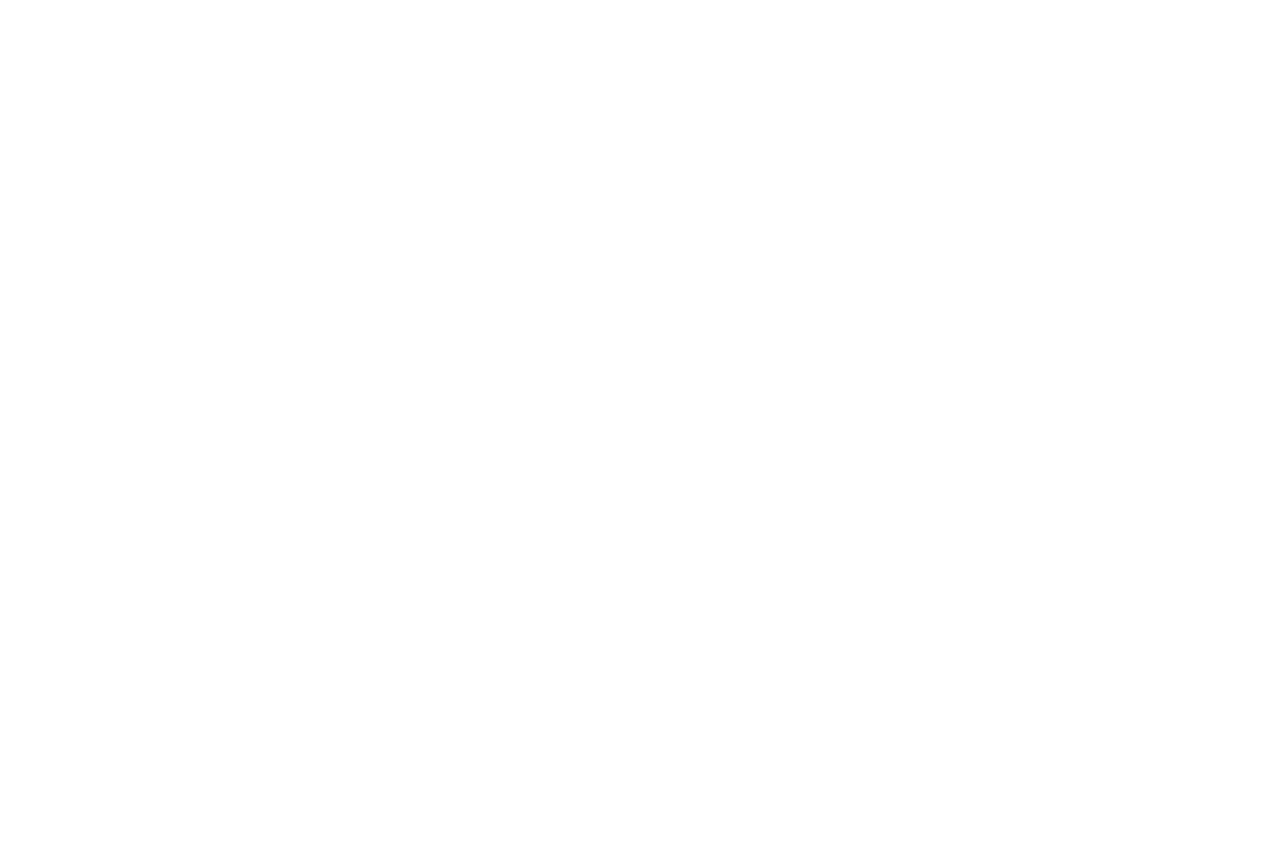
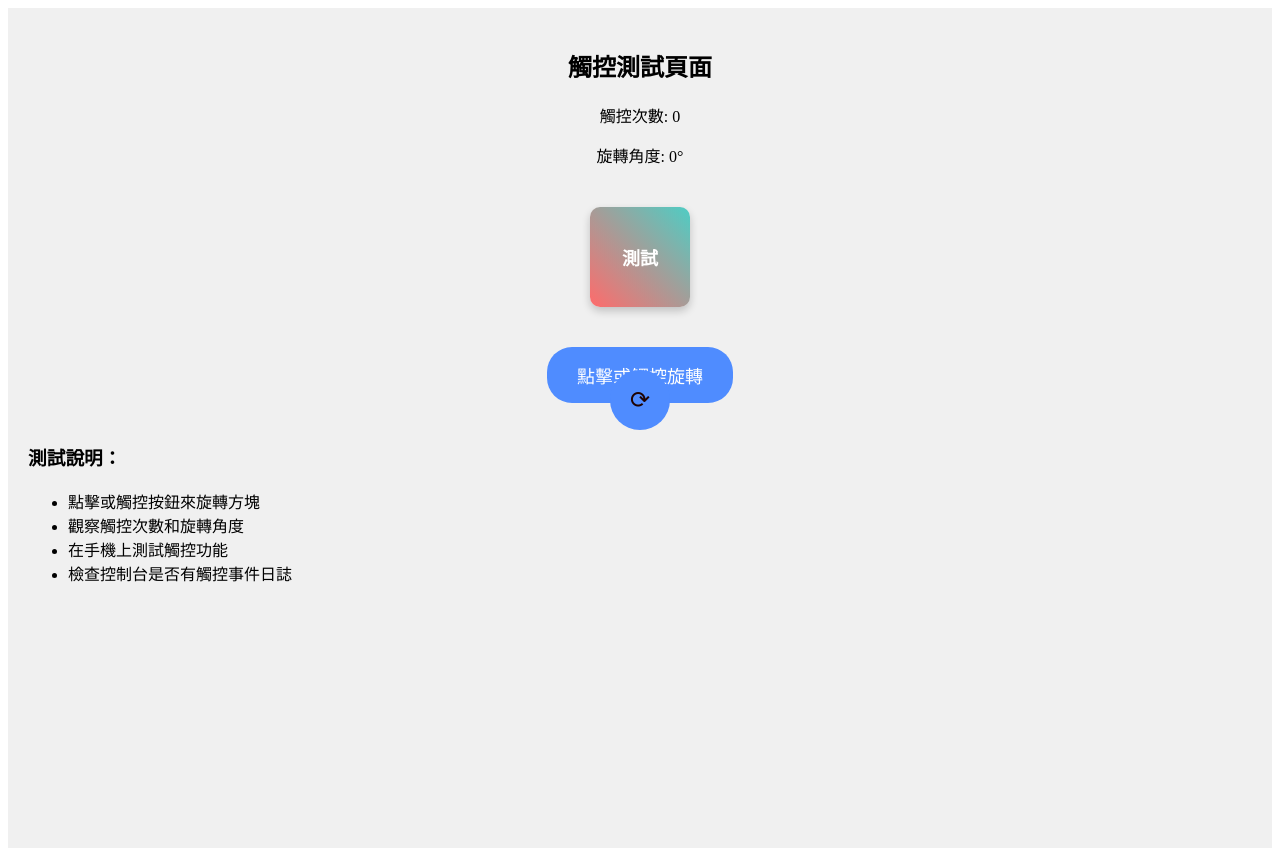
Before and after one commit to Joebreak/javaScropt, a React (Create React App) app in the folder my-app1/: page /touch-test in a window 1280 px wide. Before the commit this address had no page. Before the commit the page ends 800 px from the top, so only its background shows below. Built offline with nearby package versions, Linux system fonts and the light colour scheme.

Commit message:
add Touch

```diff
--- a/my-app1/public/index.html
+++ b/my-app1/public/index.html
@@ -3,7 +3,9 @@
   <head>
     <meta charset="utf-8" />
     <link rel="icon" href="%PUBLIC_URL%/favicon.ico" />
-    <meta name="viewport" content="width=device-width, initial-scale=1" />
+    <meta name="viewport" content="width=device-width, initial-scale=1, user-scalable=yes, viewport-fit=cover" />
+    <meta name="mobile-web-app-capable" content="yes" />
+    <meta name="apple-mobile-web-app-status-bar-style" content="default" />
     <meta name="theme-color" content="#000000" />
     <meta
       name="description"
--- a/my-app1/src/mina/MinaRoom.css
+++ b/my-app1/src/mina/MinaRoom.css
@@ -1,4 +1,43 @@
 /* MinaRoom.css */
+
+/* 手機觸控優化 */
+* {
+  -webkit-touch-callout: none;
+  -webkit-user-select: none;
+  -khtml-user-select: none;
+  -moz-user-select: none;
+  -ms-user-select: none;
+  user-select: none;
+  -webkit-tap-highlight-color: transparent;
+}
+
+/* 改善觸控響應 */
+.rotate-btn {
+  touch-action: manipulation;
+  -webkit-tap-highlight-color: transparent;
+  -webkit-touch-callout: none;
+}
+
+/* 確保觸控事件正常工作 */
+html, body {
+  touch-action: manipulation;
+  -webkit-overflow-scrolling: touch;
+}
+
+/* 觸控設備優化 */
+@media (hover: none) and (pointer: coarse) {
+  .rotate-btn {
+    min-width: 44px;
+    min-height: 44px;
+    font-size: 16px;
+  }
+
+  .shape-button {
+    min-width: 60px;
+    min-height: 60px;
+  }
+}
+
 .grid-container {
   display: grid;
   gap: 4px;
@@ -34,6 +73,8 @@
   border-radius: 50%;
   cursor: pointer;
   z-index: 2;
+  touch-action: manipulation;
+  -webkit-tap-highlight-color: transparent;
 }
 
 .delete-area {
--- a/my-app1/src/mina/RoomGrid.jsx
+++ b/my-app1/src/mina/RoomGrid.jsx
@@ -143,6 +143,27 @@ function MinaRoom() {
         });
     };
 
+    // 觸控事件處理
+    const handleTouchStart = (e, type) => {
+        // 不阻止預設行為，避免 passive event listener 錯誤
+        e.stopPropagation();
+        // 記錄觸控開始
+        console.log(`Touch start for ${type}`);
+    };
+
+    const handleTouchEnd = (e, type) => {
+        // 不阻止預設行為，避免 passive event listener 錯誤
+        e.stopPropagation();
+        // 記錄觸控結束並執行旋轉
+        console.log(`Touch end for ${type}`);
+        rotateShape(type);
+    };
+
+    // 防止觸控移動時的意外行為
+    const handleTouchMove = (e, type) => {
+        e.stopPropagation();
+    };
+
     const handleDrag = (type, e, data) => {
         // 拖曳過程中持續保持旋轉角度
         if (refs[type].current) {
@@ -184,7 +205,15 @@ function MinaRoom() {
                     }}
                 >
                     {shapeStyles[type].canRotate && (
-                        <div className="rotate-btn" onClick={() => rotateShape(type)}> ⟳</div>
+                        <div
+                            className="rotate-btn"
+                            onClick={() => rotateShape(type)}
+                            onTouchStart={(e) => handleTouchStart(e, type)}
+                            onTouchEnd={(e) => handleTouchEnd(e, type)}
+                            onTouchMove={(e) => handleTouchMove(e, type)}
+                        >
+                            ⟳
+                        </div>
                     )}
                 </div>
             </Draggable>
--- /dev/null
+++ b/my-app1/src/mina/TouchTest.jsx
@@ -0,0 +1,109 @@
+import React, { useState } from 'react';
+import './MinaRoom.css';
+
+const TouchTest = () => {
+    const [rotation, setRotation] = useState(0);
+    const [touchCount, setTouchCount] = useState(0);
+
+    const handleRotate = () => {
+        setRotation((prev) => (prev + 90) % 360);
+        setTouchCount((prev) => prev + 1);
+    };
+
+    const handleTouchStart = (e) => {
+        // 不阻止預設行為，避免 passive event listener 錯誤
+        console.log('Touch start detected');
+    };
+
+    const handleTouchEnd = (e) => {
+        // 不阻止預設行為，避免 passive event listener 錯誤
+        console.log('Touch end detected');
+        handleRotate();
+    };
+
+    return (
+        <div style={{
+            padding: '20px',
+            textAlign: 'center',
+            minHeight: '100vh',
+            background: '#f0f0f0'
+        }}>
+            <h2>觸控測試頁面</h2>
+            <p>觸控次數: {touchCount}</p>
+            <p>旋轉角度: {rotation}°</p>
+
+            <div style={{ margin: '40px 0' }}>
+                <div
+                    style={{
+                        width: '100px',
+                        height: '100px',
+                        background: 'linear-gradient(45deg, #ff6b6b, #4ecdc4)',
+                        borderRadius: '10px',
+                        transform: `rotate(${rotation}deg)`,
+                        margin: '0 auto',
+                        display: 'flex',
+                        alignItems: 'center',
+                        justifyContent: 'center',
+                        color: 'white',
+                        fontSize: '18px',
+                        fontWeight: 'bold',
+                        boxShadow: '0 4px 8px rgba(0,0,0,0.2)',
+                        transition: 'transform 0.3s ease'
+                    }}
+                >
+                    測試
+                </div>
+            </div>
+
+            <div style={{ margin: '20px 0' }}>
+                <button
+                    onClick={handleRotate}
+                    onTouchStart={handleTouchStart}
+                    onTouchEnd={handleTouchEnd}
+                    style={{
+                        padding: '15px 30px',
+                        fontSize: '18px',
+                        background: '#4f8cff',
+                        color: 'white',
+                        border: 'none',
+                        borderRadius: '25px',
+                        cursor: 'pointer',
+                        minWidth: '120px',
+                        minHeight: '50px'
+                    }}
+                >
+                    點擊或觸控旋轉
+                </button>
+            </div>
+
+            <div style={{ margin: '20px 0' }}>
+                <div
+                    className="rotate-btn"
+                    onClick={handleRotate}
+                    onTouchStart={handleTouchStart}
+                    onTouchEnd={handleTouchEnd}
+                    style={{
+                        width: '60px',
+                        height: '60px',
+                        fontSize: '24px',
+                        margin: '0 auto'
+                    }}
+                >
+                    ⟳
+                </div>
+            </div>
+
+            <div style={{ margin: '40px 0', textAlign: 'left' }}>
+                <h3>測試說明：</h3>
+                <ul>
+                    <li>點擊或觸控按鈕來旋轉方塊</li>
+                    <li>觀察觸控次數和旋轉角度</li>
+                    <li>在手機上測試觸控功能</li>
+                    <li>檢查控制台是否有觸控事件日誌</li>
+                </ul>
+            </div>
+        </div>
+    );
+};
+
+export default TouchTest;
--- a/my-app1/src/routes.jsx
+++ b/my-app1/src/routes.jsx
@@ -4,13 +4,15 @@ import { Routes, Route } from "react-router-dom";
 import App from "./App";
 import Room from "./Room/Room";
 import MinaRoom from "./mina/MinaRoom";
+import TouchTest from "./mina/TouchTest";
 
 export default function AppRoutes() {
   return (
     <Routes>
       <Route path="/" element={<App />} />
       <Route path="/room" element={<Room />} />
-       <Route path="/mina" element={<MinaRoom />} />
+      <Route path="/mina" element={<MinaRoom />} />
+      <Route path="/touch-test" element={<TouchTest />} />
     </Routes>
   );
 }
```
Also changed, not shown: 2 other files (tests, documents, lock files or other folders).
